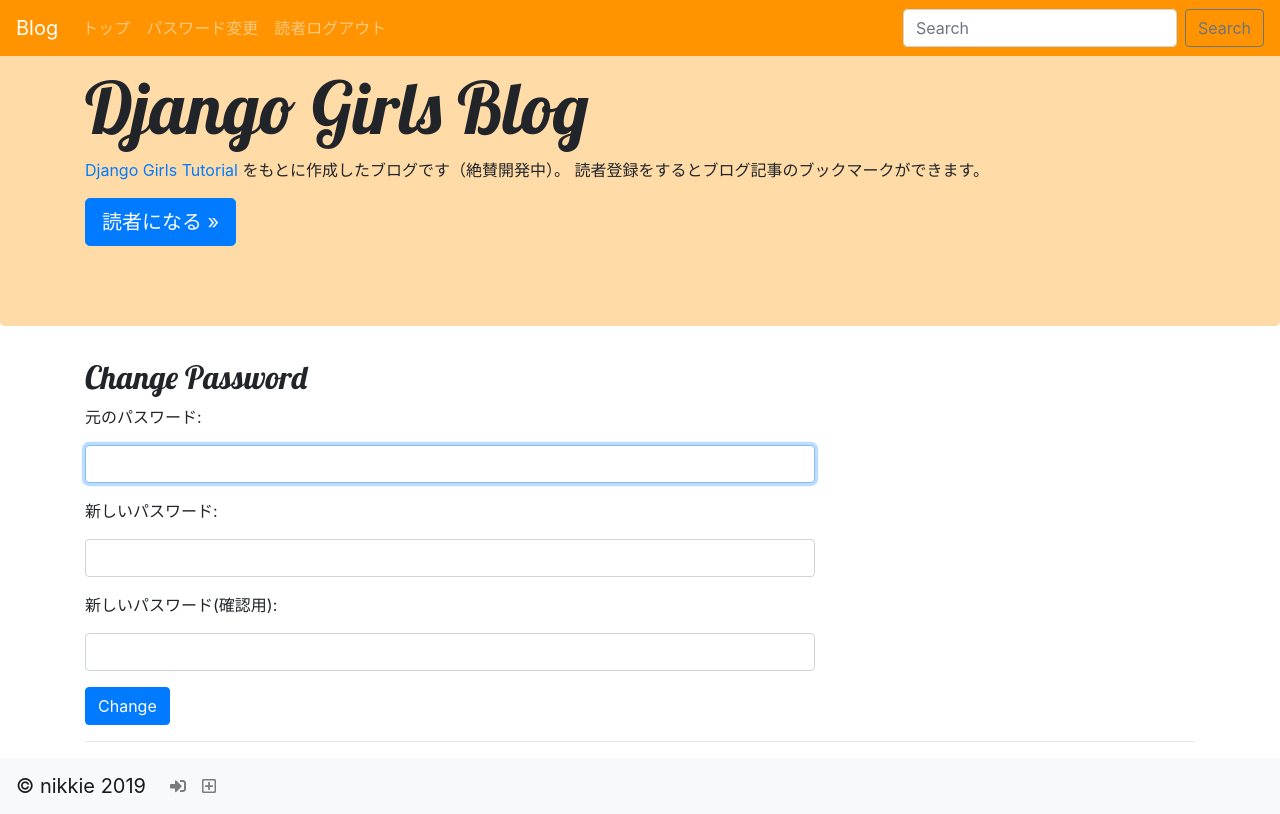
After one commit to ftnext/djangogirls-nextstep, a Django app: page /accounts/password_change/ in a window 1280 px wide. The commit adds this page. Run offline with Django 3.2, Linux system fonts and the light colour scheme; the visitor is signed in with stand-in values (Sample User, id 1); some libraries are stand-ins or nearby versions.

Commit message:
[feat] ログインユーザのパスワード変更機能を追加
* ref: https://narito.ninja/blog/detail/44/

```diff
--- /dev/null
+++ b/django/accounts/forms.py
@@ -0,0 +1,10 @@
+from django.contrib.auth.forms import (
+    PasswordChangeForm,
+)
+
+
+class MyPasswordChangeForm(PasswordChangeForm):
+    def __init__(self, *args, **kwargs):
+        super().__init__(*args, **kwargs)
+        for field in self.fields.values():
+            field.widget.attrs['class'] = 'form-control'
--- /dev/null
+++ b/django/accounts/templates/accounts/password_change.html
@@ -0,0 +1,17 @@
+{% extends 'base.html' %}
+
+{% block content %}
+  <h2>Change Password</h2>
+  <form method="POST">
+    {% csrf_token %}
+    {{ form.non_field_errors }}
+    {% for field in form %}
+      <div class="form-group">
+        <label for="{{ field.id_for_label }}">{{ field.label_tag }}</label>
+        {{ field }}
+        {{ field.errors }}
+      </div>
+    {% endfor %}
+    <button type="submit" class="btn btn-primary">Change</button>
+  </form>
+{% endblock %}
--- a/django/accounts/urls.py
+++ b/django/accounts/urls.py
@@ -12,4 +12,8 @@
          name='login'),
     path('logout/', auth_views.LogoutView.as_view(next_page='/'),
          name='logout'),
+    path('password_change/', views.PasswordChange.as_view(),
+         name='password_change'),
+    path('password_change/done/', views.PasswordChangeDone.as_view(),
+         name='password_change_done'),
 ]
--- a/django/accounts/views.py
+++ b/django/accounts/views.py
@@ -1,9 +1,17 @@
 from django.contrib.auth import login
 from django.contrib.auth.forms import UserCreationForm
 from django.contrib.auth.models import Group
+from django.contrib.auth.views import (
+    PasswordChangeView,
+    PasswordChangeDoneView,
+)
 from django.http import HttpResponseRedirect
 from django.urls import reverse_lazy
 from django.views.generic import CreateView
+
+from accounts.forms import (
+    MyPasswordChangeForm,
+)
 
 
 class RegisterView(CreateView):
@@ -21,3 +29,13 @@
         user.groups.add(group)
         login(self.request, user)
         return HttpResponseRedirect(self.success_url)
+
+
+class PasswordChange(PasswordChangeView):
+    form_class = MyPasswordChangeForm
+    success_url = reverse_lazy('accounts:password_change_done')
+    template_name = 'accounts/password_change.html'
+
+
+class PasswordChangeDone(PasswordChangeDoneView):
+    template_name = 'accounts/password_change_done.html'
--- a/django/templates/base.html
+++ b/django/templates/base.html
@@ -38,6 +38,9 @@
             <a class="nav-link" href="{% url 'blog:post_list' %}">トップ <span class="sr-only">(current)</span></a>
           </li>
           {% if user.is_authenticated %}
+            <li class="nav-item">
+              <a class="nav-link" href="{% url 'accounts:password_change' %}">パスワード変更</a>
+            </li>
             <li class="nav-item">
               <a class="nav-link" href="{% url 'accounts:logout' %}">読者ログアウト</a>
             </li>
```
Also changed, not shown: django/accounts/templates/accounts/password_change_done.html (added, +7 -0 lines).
